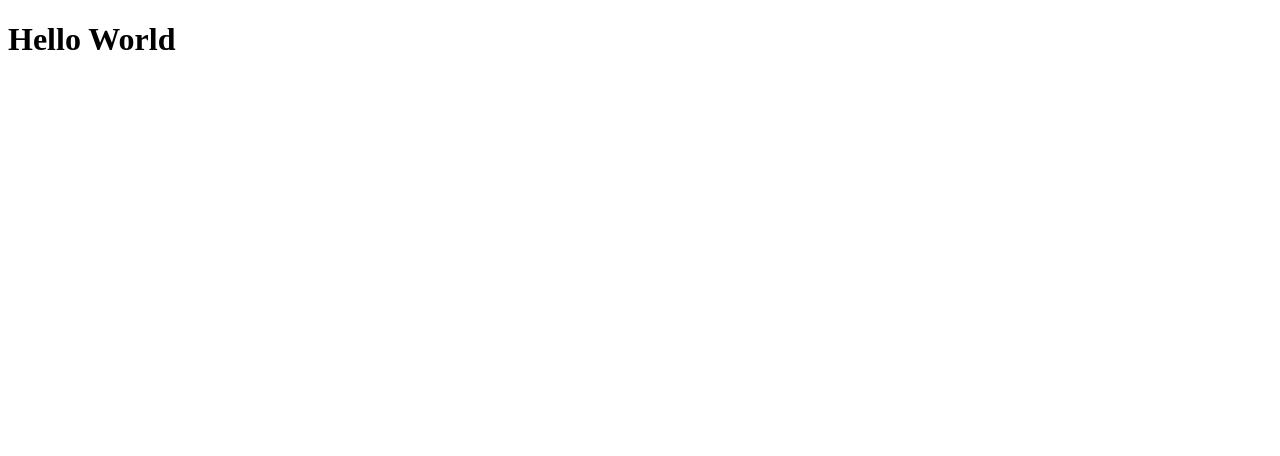
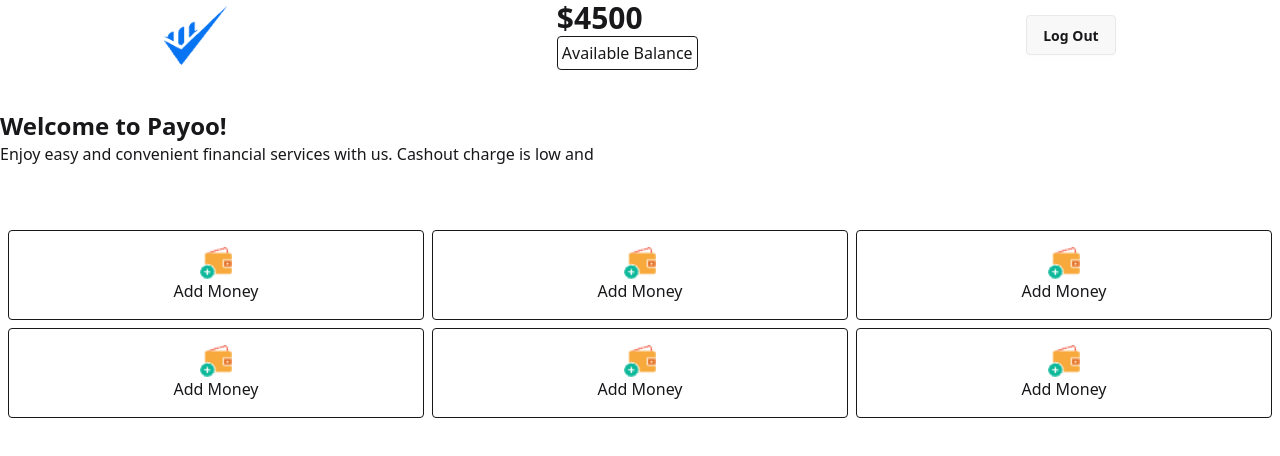
Before and after one commit to thinkGrow/payoo-mobile-bank, a plain HTML site: page main.html in a window 1280 px wide. Drawn offline with nearby package versions, Linux system fonts and the light colour scheme.

Commit message:
hero section structure

```diff
--- a/main.html
+++ b/main.html
@@ -5,10 +5,61 @@
     <meta charset="UTF-8">
     <meta name="viewport" content="width=device-width, initial-scale=1.0">
     <title>Main Page</title>
+    <!-- daisyUI cdn -->
+    <link href="https://cdn.jsdelivr.net/npm/daisyui@5" rel="stylesheet" type="text/css" />
+    <script src="https://cdn.jsdelivr.net/npm/@tailwindcss/browser@4"></script>
 </head>
 
 <body>
-    <h1>Hello World</h1>
+    <header>
+        <nav class="flex justify-around items-center">
+            <img class="w-16" src="./assets/Group.png" alt="">
+            <div>
+                <h1 class="text-3xl font-bold">$4500</h1>
+                <p class="border rounded p-1">Available Balance</p>
+            </div>
+            <button class="btn">Log Out</button>
+        </nav>
+        <section class="mt-10">
+            <h1 class="text-2xl font-bold">Welcome to Payoo!</h1>
+            <p>Enjoy easy and convenient financial services with us. Cashout charge is low and </p>
+
+            <!-- cards -->
+            <div class="cards grid grid-cols-3 mt-14 gap-2 p-2">
+                <!-- card 1 -->
+                <div class="box border p-4 text-center rounded-sm">
+                    <img class="w-8 mx-auto" src="assets/wallet1.png" alt="Wallet">
+                    <h3>Add Money</h3>
+                </div>
+                <!-- card 2 -->
+                <div class="box border p-4 text-center rounded-sm">
+                    <img class="w-8 mx-auto" src="assets/wallet1.png" alt="Wallet">
+                    <h3>Add Money</h3>
+                </div>
+                <!-- card 3-->
+                <div class="box border p-4 text-center rounded-sm">
+                    <img class="w-8 mx-auto" src="assets/wallet1.png" alt="Wallet">
+                    <h3>Add Money</h3>
+                </div>
+                <!-- card 1 -->
+                <div class="box border p-4 text-center rounded-sm">
+                    <img class="w-8 mx-auto" src="assets/wallet1.png" alt="Wallet">
+                    <h3>Add Money</h3>
+                </div>
+                <!-- card 2 -->
+                <div class="box border p-4 text-center rounded-sm">
+                    <img class="w-8 mx-auto" src="assets/wallet1.png" alt="Wallet">
+                    <h3>Add Money</h3>
+                </div>
+                <!-- card 3-->
+                <div class="box border p-4 text-center rounded-sm">
+                    <img class="w-8 mx-auto" src="assets/wallet1.png" alt="Wallet">
+                    <h3>Add Money</h3>
+                </div>
+
+            </div>
+        </section>
+    </header>
 </body>
 
 </html>
```
